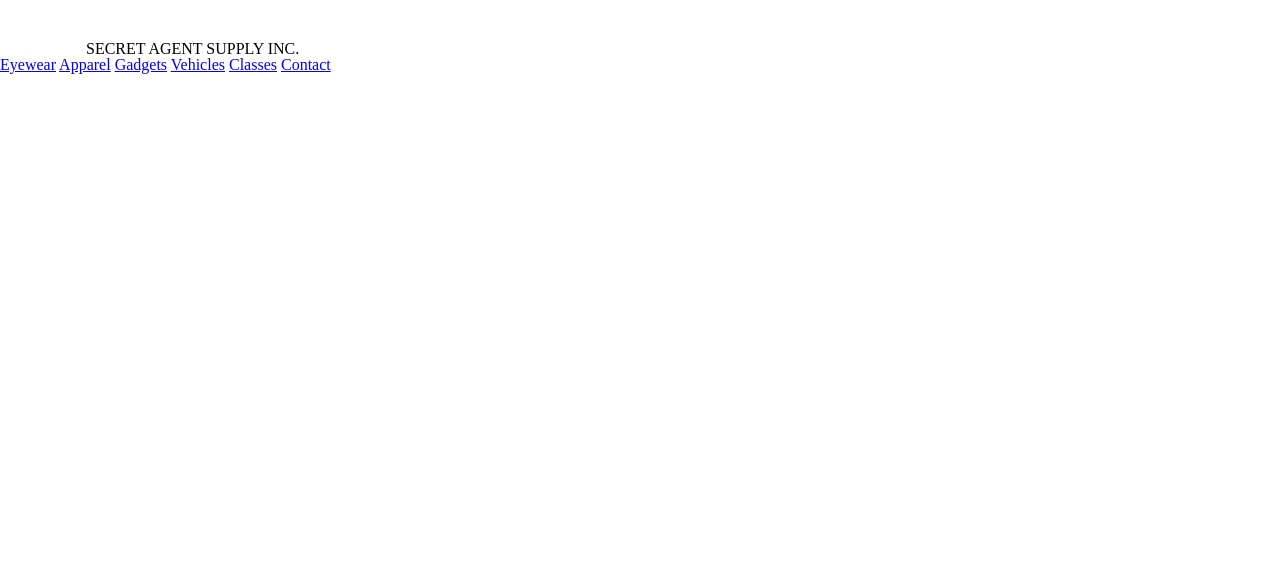
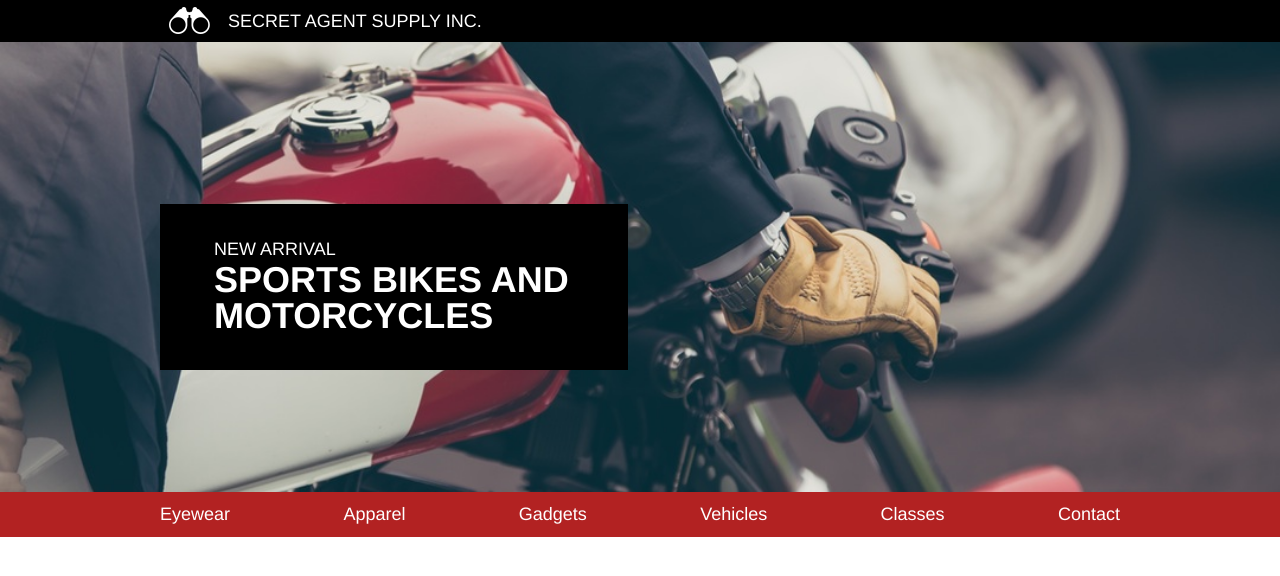
Before and after one commit to johnlawver/SecretAgentSupply, a plain HTML site: page index.html in a window 1280 px wide. Drawn offline with Linux system fonts and the light colour scheme.

Commit message:
large and medim format header css complete

```diff
--- a/index.html
+++ b/index.html
@@ -2,31 +2,54 @@
 <html>
   <head>
     <meta charset="utf-8">
-    <link rel="stylesheet" type="text/css" href="/resources/css/reset.css">
-    <link rel="stylesheet" type="text/css" href="/resources/css/style.css">
     <title>Secret Agent Supply Inc.</title>
+    <link rel="stylesheet" type="text/css" href="resources/css/reset.css">
+    <link rel="stylesheet" type="text/css" href="resources/css/style.css">
   </head>
   <body>
-    <header>
-      <div class="titleLine">
+    <!-- TITLE header bar -->
+    <div class="title">
+      <div class="contained">
         <img src="./resources/images/logo.png" alt="Binoculars - Secret Agent Supply Logo">
         <span>SECRET AGENT SUPPLY INC.</span>
       </div>
-      <div class="headerImg">
+    </div>
+    <!-- Header Image Section -->
+    <div class="headerImg">
+      <div class="contained">
         <div class="pageHeader">
+          <h3>NEW ARRIVAL</h3>
+          <h1>SPORTS BIKES AND MOTORCYCLES</h1>
+        </div>
 
-        </div>
-        <nav>
-          <ul>
-            <span><a href="#eyewear">Eyewear</a></span>
-            <span><a href="#apparel">Apparel</a></span>
-            <span><a href="#gadgets">Gadgets</a></span>
-            <span><a href="#vehicles">Vehicles</a></span>
-            <span><a href="#classes">Classes</a></span>
-            <span><a href="#contact">Contact</a></span>
-          </ul>
-        </nav>
       </div>
-    </header>
+    </div>
+    <!-- Nav Section -->
+    <nav id="largeNav">
+      <ul class="contained">
+        <li><a href="#eyewear">Eyewear</a></li>
+        <li><a href="#apparel">Apparel</a></li>
+        <li><a href="#gadgets">Gadgets</a></li>
+        <li><a href="#vehicles">Vehicles</a></li>
+        <li><a href="#classes">Classes</a></li>
+        <li><a href="#contact">Contact</a></li>
+      </ul>
+    </nav>
+    <nav id="smallNav">
+      <ul class="contained">
+        <li><a href="#menu">Menu</a></li>
+      </ul>
+    </nav>
+    <!-- Product Section -->
+    <div class="Products">
+
+    </div>
+    <!-- Location and Hours Section -->
+    <div class="location">
+
+    </div>
+    <!-- Footer Section -->
+    <footer>
+    </footer><!--End of footer-->
   </body>
 </html>
--- a/resources/css/style.css
+++ b/resources/css/style.css
@@ -0,0 +1,94 @@
+
+/* Site Wide */
+html  {
+  font-size:18px;
+  color:white;
+}
+body {
+
+  font-family: helvetica;
+}
+h1,h2 {
+  font-weight: bold;
+}
+.flexy {
+  display:flex;
+}
+.contained {
+  max-width:960px;
+  margin:0 auto;
+}
+/* Title */
+.title{
+  background-color:black;
+}
+.title .contained {
+  display: flex;
+  align-items: center;
+}
+.title img {
+  height:1.5rem;
+  padding-left:0.5rem;
+  padding-right:1rem;
+}
+.title span {
+  padding:0.66rem 0;
+}
+/* Header Image */
+.headerImg {
+  height:25rem;
+  background-image: url('../images/bannerbg.jpeg');
+  background-repeat: no-repeat;
+  background-position: center;
+  background-size: cover;
+}
+.pageHeader{
+  background-color: black;
+  position: relative;
+  padding: 2rem 3rem;
+  top:9rem;
+  width:20rem;/****Changed from spec of 20rem to more closely match layout*/
+}
+
+.pageHeader h1 {
+  font-size: 2rem;
+  padding-top: 0.25rem
+}
+.pageHeader h3 {
+  font-size: 1rem;
+
+}
+
+@@media only screen and  {
+
+}
+/* Nav */
+nav {
+  background-color: firebrick;
+}
+nav ul {
+  display:flex;
+  align-items: center;
+  padding:0.75em 0;
+  justify-content: space-between;
+}
+ul a {
+  color: white;
+  text-decoration: none;
+}
+#smallNav{
+  display:none;
+}
+@media only screen and (max-width:1024px) {
+  #largeNav{
+    display:none;
+  }
+  nav ul {
+    justify-content: center;
+  }
+  #smallNav{
+    display: block;
+    text-align: center;
+  }
+}
+/* */
```
